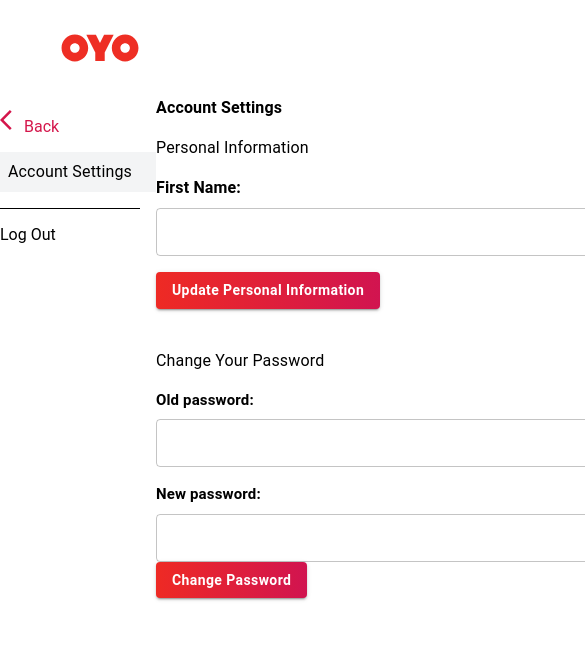
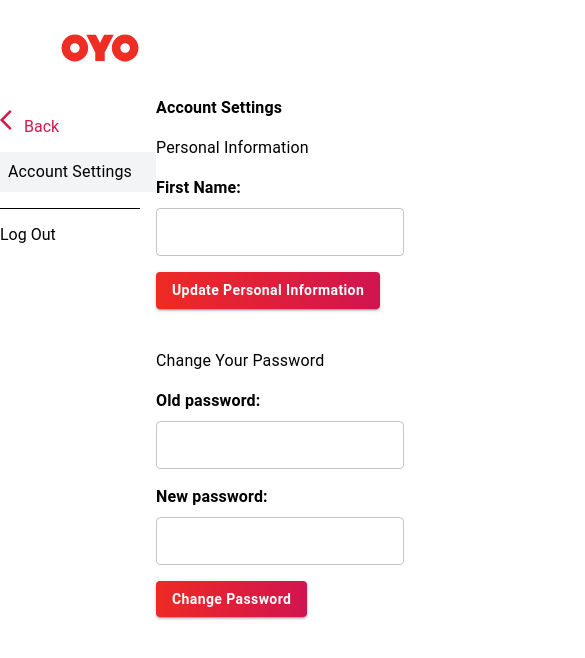
Before and after one commit to TyagiTanish/Project1, a React (Create React App) app: page /profile in a window 390 px wide. Shown: the top 658 px of the page, 585 px wide, since content can reach past the window. Built offline with nearby package versions, Linux system fonts and the light colour scheme.

Commit message:
setUpBilling page

```diff
--- a/src/views/components/Account.tsx
+++ b/src/views/components/Account.tsx
@@ -1,46 +1,94 @@
-import { Box, Button, IconButton, TextField, Typography } from '@mui/material'
-import React from 'react'
-import { Link, useNavigate } from 'react-router-dom'
-import "../../App.css"
-import ArrowBackIosIcon from '@mui/icons-material/ArrowBackIos';
-import { useForm } from 'react-hook-form';
-import Password from './Password';
-import Update from "./Update"
-import { useDispatch, useSelector } from 'react-redux';
-import { userLogout } from './redux/user/userSlice';
-import Logo from './Logo';
+import { Box, Button, IconButton, TextField, Typography } from "@mui/material";
+import React from "react";
+import { Link, useNavigate } from "react-router-dom";
+import "../../App.css";
+import ArrowBackIosIcon from "@mui/icons-material/ArrowBackIos";
+import { useForm } from "react-hook-form";
+import Password from "./Password";
+import Update from "./Update";
+import { useDispatch, useSelector } from "react-redux";
+import { userLogout } from "./redux/user/userSlice";
+import Logo from "./Logo";
 function Account() {
-
   const dispatch = useDispatch();
 
-
-  const navigate = useNavigate()
-  const handleLogOut=()=>{
+  const navigate = useNavigate();
+  const handleLogOut = () => {
     localStorage.removeItem("authToken");
     dispatch(userLogout());
-        navigate('/');
-  }
+    navigate("/");
+  };
   return (
     <>
-    <IconButton href="/" sx={{ ml:{md:0.5},width:"200px"}}>
-    <Logo />
-  </IconButton>
-   <Box sx={{ ml:{md:25,xl:72}, mt:{md:10,xl:15},    fontFamily: "Proxima Vara,Arial,Helvetica,Sans,Sans-Serif",display:"flex",flexDirection:"row", }}>
-    <Box sx={{display:"flex",flexDirection:"column",mt:1.5,fontSize:{md:14,xl:18}}}>
-    <Link style={{textDecoration:"none",color:"#D4164B"}} to="/" ><ArrowBackIosIcon sx={{fontSize:{md:12,xl:14}}}/>Back</Link>
+      <IconButton href="/" sx={{ ml: { md: 0.5 }, width: "200px" }}>
+        <Logo />
+      </IconButton>
+      <Box
+        sx={{
+          ml: { sm: 15, md: 25, xl: 72 },
+          mt: { md: 10, xl: 15, sm: 9 },
+          fontFamily: "Proxima Vara,Arial,Helvetica,Sans,Sans-Serif",
+          display: "flex",
+          flexDirection: "row",
+        }}
+      >
+        <Box
+          sx={{
+            display: "flex",
+            flexDirection: "column",
+            mt: 1.5,
+            fontSize: { md: 14, xl: 18 },
+          }}
+        >
+          <Link style={{ textDecoration: "none", color: "#D4164B" }} to="/">
+            <ArrowBackIosIcon sx={{ fontSize: { sm: 10, md: 12, xl: 14 } }} />
+            Back
+          </Link>
 
-    <Typography className='account' sx={{mt:2,    backgroundColor: "rgba(243,244,245)",padding:1,width:140,cursor:"pointer",fontSize:{xl:14,md:14}}} >Account Settings</Typography>
-    <Box sx={{mt:2 ,paddingTop:2,fontSize:{xl:18,md:13},borderTop:"1px solid black",width:140,cursor:"pointer"}} onClick={ handleLogOut}>Log Out</Box>
+          <Typography
+            className="account"
+            sx={{
+              mt: 2,
+              backgroundColor: "rgba(243,244,245)",
+              padding: 1,
+              width: 140,
+              cursor: "pointer",
+              fontSize: { xl: 14, md: 14, sm: 12 },
+            }}
+          >
+            Account Settings
+          </Typography>
+          <Box
+            sx={{
+              mt: 2,
+              paddingTop: 2,
+              fontSize: { xl: 18, md: 13, sm: 12 },
+              borderTop: "1px solid black",
+              width: 140,
+              cursor: "pointer",
+            }}
+            onClick={handleLogOut}
+          >
+            Log Out
+          </Box>
+        </Box>
+        <Box sx={{ display: "flex", flexDirection: "column" }}>
+          <Typography
+            sx={{ fontSize: { xl: 30, md: 23, sm: 15 }, fontWeight: "bold" }}
+          >
+            Account Settings
+          </Typography>
+          <Typography
+            sx={{ width: 300, mt: 2, fontSize: { xl: 18, md: 16, sm: 14 } }}
+          >
+            Personal Information
+          </Typography>
 
-    </Box>
-    <Box sx={{display:"flex", flexDirection:"column"}}>
+          <Update />
 
-   <Typography sx={{fontSize:{xl:30,md:23}, fontWeight:"bold"}}>Account Settings</Typography><Typography sx={{width:300,mt:2,fontSize:{xl:18,md:16}}}>Personal Information</Typography>
-
-
-   <Update/>
-
-   <Typography sx={{fontSize:{xl:18,md:16}, mt:5}}>Change Your Password</Typography>
+          <Typography sx={{ fontSize: { xl: 18, md: 16, sm: 14 }, mt: 5 }}>
+            Change Your Password
+          </Typography>
           <Password />
         </Box>
       </Box>
--- a/src/views/components/Password.tsx
+++ b/src/views/components/Password.tsx
@@ -1,70 +1,90 @@
-import { Box, Button, TextField, Typography } from '@mui/material'
-import React from 'react'
-import { useForm } from 'react-hook-form';
-import useAuth from '../../Hooks/useAuth/useAuth';
-import { useDispatch, useSelector } from 'react-redux';
-import { enqueueSnackbar } from 'notistack';
-import { userLogin } from './redux/user/userSlice';
+import { Box, Button, TextField, Typography } from "@mui/material";
+import React from "react";
+import { useForm } from "react-hook-form";
+import useAuth from "../../Hooks/useAuth/useAuth";
+import { useDispatch, useSelector } from "react-redux";
+import { enqueueSnackbar } from "notistack";
+import { userLogin } from "./redux/user/userSlice";
 
 function Password() {
-
-    const {register,handleSubmit}=useForm();
+  const { register, handleSubmit } = useForm();
 
   const dispatch = useDispatch();
   const user = useSelector((state: any) => state.userReducer.user);
   console.log(user);
 
   const { request } = useAuth();
-    const onSubmit2=async(data:any)=>{
-      const result= await request.put(`/password/${user._id}`,{
-          password:data.oldpassword,
-          newpassword:data.newpassword
+  const onSubmit2 = async (data: any) => {
+    const result = await request.put(`/password/${user._id}`, {
+      password: data.oldpassword,
+      newpassword: data.newpassword,
     });
-   if(!result.data)
-   {
+    if (!result.data) {
       enqueueSnackbar("Wrong Password", {
         variant: "error",
         autoHideDuration: 1500,
-
-   })
-
-   }
-   else{
+      });
+    } else {
       enqueueSnackbar("Updated Successfully", {
         variant: "success",
         autoHideDuration: 1000,
-
-
-   })
-   const data2=await request.get('/getUserData');
+      });
+      const data2 = await request.get("/getUserData");
       dispatch(userLogin(data2.data));
     }
-
-
-
-  }
+  };
   return (
-
-   <form  onSubmit={handleSubmit(onSubmit2)}>
-
-   <Typography sx={{fontWeight:"bold", mt:2, fontSize:15}}>Old password:</Typography>
-   <TextField id="outlined-basic"  variant="outlined"  sx={{width:500,mt:1}} {...register("oldpassword")} inputProps={{
+    <form onSubmit={handleSubmit(onSubmit2)}>
+      <Typography
+        sx={{ fontWeight: "bold", mt: 2, fontSize: { xl: 15, md: 14, sm: 13 } }}
+      >
+        Old password:
+      </Typography>
+      <TextField
+        id="outlined-basic"
+        variant="outlined"
+        sx={{ width: { sm: 300, md: 500 }, mt: 1 }}
+        {...register("oldpassword")}
+        inputProps={{
           style: {
             height: 15,
           },
-        }}/>
-  <Typography sx={{fontWeight:"bold", mt:2, fontSize:15}}>New password:</Typography>
-    <TextField id="outlined-basic"  sx={{width:500,mt:1}} {...register("newpassword")} inputProps={{
+        }}
+      />
+      <Typography
+        sx={{ fontWeight: "bold", mt: 2, fontSize: { xl: 15, md: 14, sm: 13 } }}
+      >
+        New password:
+      </Typography>
+      <TextField
+        id="outlined-basic"
+        sx={{ width: { sm: 300, md: 500 }, mt: 1 }}
+        {...register("newpassword")}
+        inputProps={{
           style: {
             height: 15,
           },
-        }}/>
+        }}
+      />
 
-  <Box><Button variant="contained" sx={{width:{lg:180,md:150},mt:{md:2},textTransform:"none", fontWeight:"bold",fontSize:{xl:14,md:12},backgroundImage: "linear-gradient(270deg,#D11450,#EE2A24)",}} type="submit">Change Password</Button></Box>
+      <Box>
+        <Button
+          variant="contained"
+          sx={{
+            width: { lg: 180, md: 150 },
+            mt: 2,
+            textTransform: "none",
+            fontWeight: "bold",
+            fontSize: { xl: 14, md: 12, sm: 11 },
+            backgroundImage: "linear-gradient(270deg,#D11450,#EE2A24)",
+          }}
+          type="submit"
+        >
+          Change Password
+        </Button>
+      </Box>
     </form>
-
-
-  )
+  );
 }
 
-export default Password
+export default Password;
--- a/src/views/components/Update.tsx
+++ b/src/views/components/Update.tsx
@@ -1,67 +1,76 @@
-import { Box, Button, TextField, Typography } from '@mui/material'
-import React from 'react'
-import { useForm } from 'react-hook-form';
-import useAuth from '../../Hooks/useAuth/useAuth';
-import { useSelector } from 'react-redux';
+import { Box, Button, TextField, Typography } from "@mui/material";
+import React from "react";
+import { useForm } from "react-hook-form";
+import useAuth from "../../Hooks/useAuth/useAuth";
+import { useSelector } from "react-redux";
 
-import {useDispatch} from 'react-redux'
-import { userLogin } from './redux/user/userSlice';
-import { enqueueSnackbar } from 'notistack';
+import { useDispatch } from "react-redux";
+import { userLogin } from "./redux/user/userSlice";
+import { enqueueSnackbar } from "notistack";
 function Update() {
-
-
-
   const dispatch = useDispatch();
 
-    const {register,handleSubmit}=useForm();
+  const { register, handleSubmit } = useForm();
 
   const user = useSelector((state: any) => state.userReducer.user);
   console.log(user);
 
   const { request } = useAuth();
-    const onSubmit1=async (data:any)=>{
-
-
-
-     const result= await request.put(`/username/${user._id}`,{
-            name:data.name
+  const onSubmit1 = async (data: any) => {
+    const result = await request.put(`/username/${user._id}`, {
+      name: data.name,
     });
 
-      if(result.data){
+    if (result.data) {
       enqueueSnackbar("Username updated successfully", {
-            variant:"success",
+        variant: "success",
         autoHideDuration: 1000,
-
-
-       })
+      });
     }
 
-       const data2=await request.get('/getUserData');
+    const data2 = await request.get("/getUserData");
     dispatch(userLogin(data2.data));
-
-      }
-
-
+  };
 
   return (
     <form onSubmit={handleSubmit(onSubmit1)}>
+      <Typography
+        sx={{ fontWeight: "bold", mt: 2, fontSize: { xl: 15, md: 14, sm: 13 } }}
+      >
+        First Name:
+      </Typography>
 
-      <Typography sx={{fontWeight:"bold", mt:2, fontSize:{xl:15,md:14}}}>First Name:</Typography>
+      <TextField
+        id="outlined-basic"
+        variant="outlined"
+        sx={{ width: { sm: 300, md: 500 }, mt: 1, fontSize: { xl: 15, md: 2 } }}
+        {...register("name")}
+        defaultValue={user?.name}
+        inputProps={{
+          style: {
+            height: 15,
+          },
+        }}
+      />
 
-      <TextField id="outlined-basic"  variant="outlined"  sx={{width:500,mt:1,fontSize:{xl:15,md: 2}}} {...register("name")} defaultValue={user?.name} inputProps={{
-          style: {
-            height:15
-          },
-        }}/>
-
-
-
-   <Box><Button variant="contained" sx={{width:{lg:250,md:220},mt:2,textTransform:"none", fontWeight:"bold",fontSize:{xl:14,md:12},backgroundImage: "linear-gradient(270deg,#D11450,#EE2A24)",}} type="submit">Update Personal Information</Button>
-
+      <Box>
+        <Button
+          variant="contained"
+          sx={{
+            width: { lg: 250, md: 220 },
+            mt: 2,
+            textTransform: "none",
+            fontWeight: "bold",
+            fontSize: { xl: 14, md: 12, sm: 10 },
+            backgroundImage: "linear-gradient(270deg,#D11450,#EE2A24)",
+          }}
+          type="submit"
+        >
+          Update Personal Information
+        </Button>
       </Box>
-
     </form>
-  )
+  );
 }
 
-export default Update
+export default Update;
```
Lines whose indentation alone changed are shown as unchanged.
